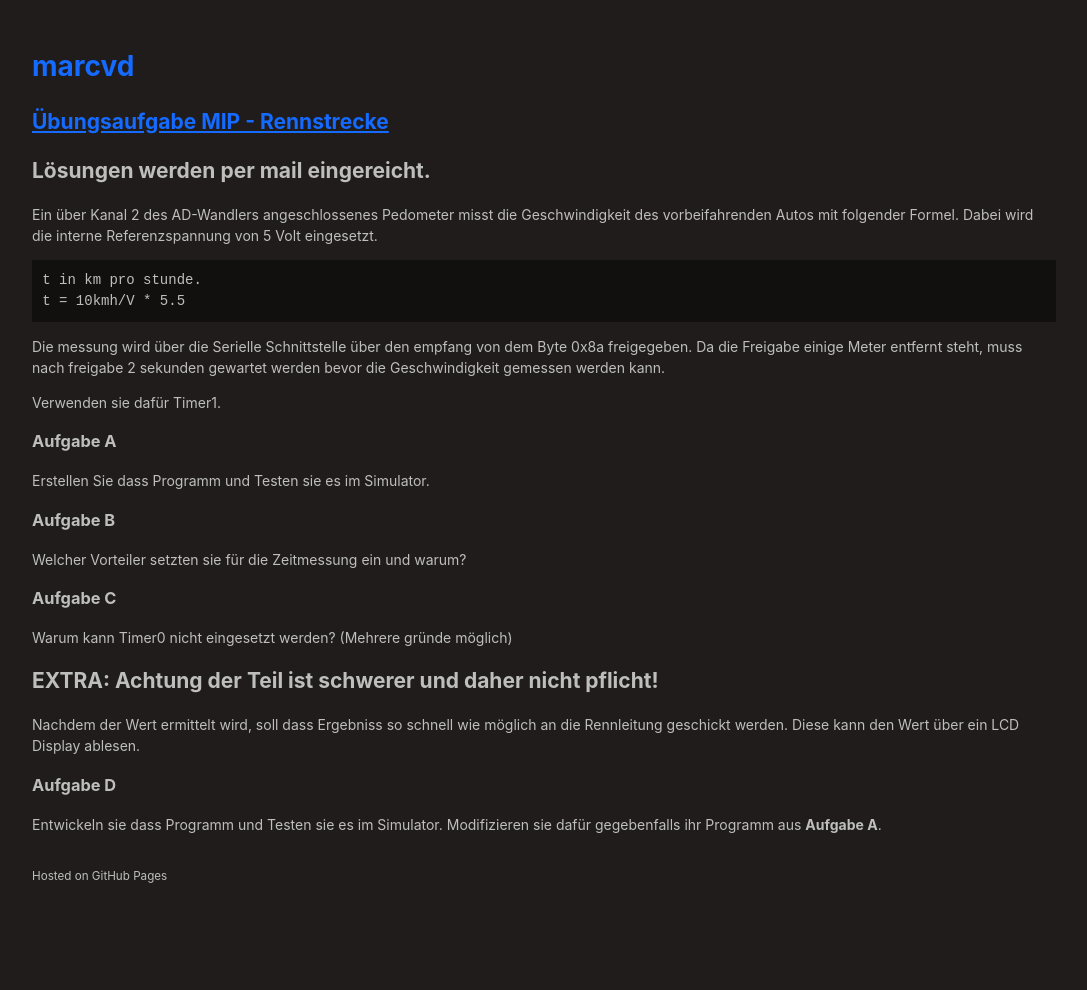
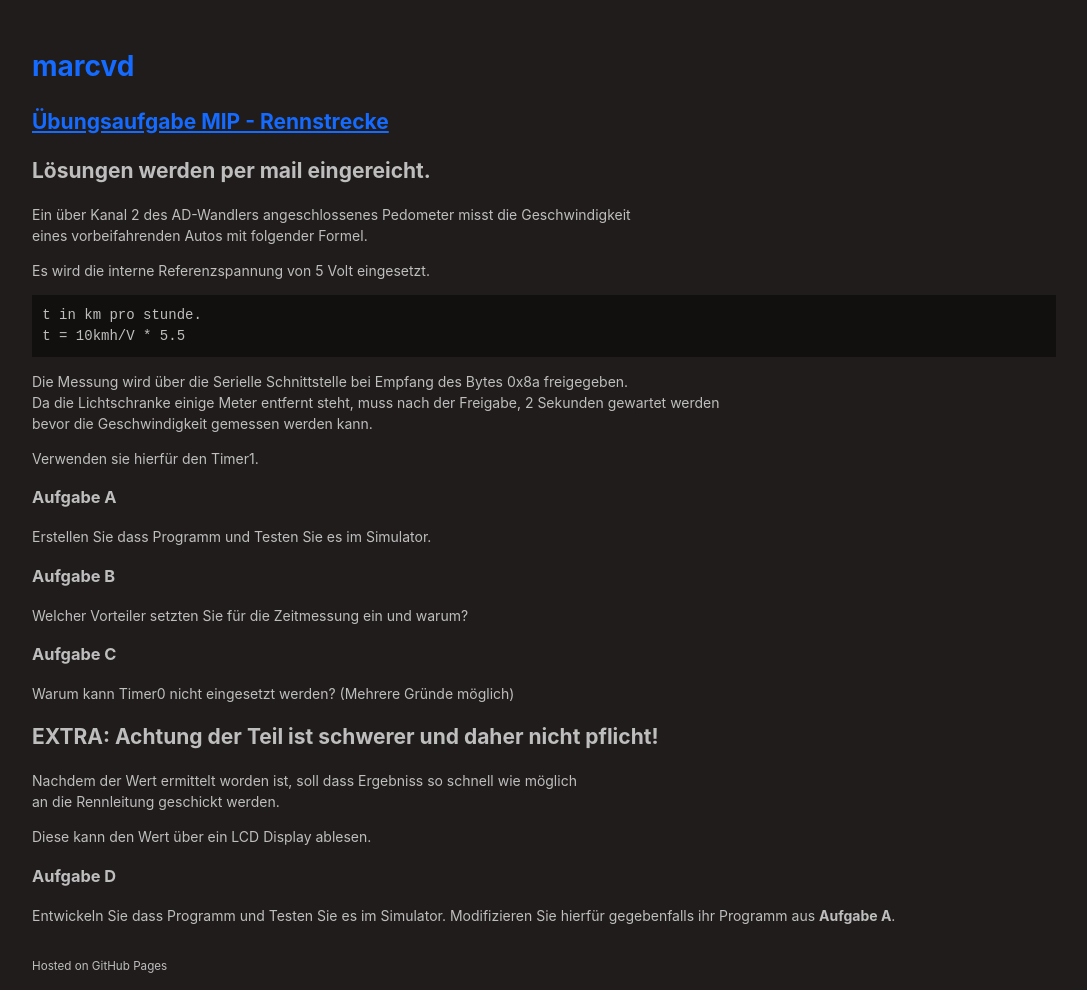
Before and after one commit to marc-q/marc-q.github.io, a Jekyll site: the page built from wiki/ua_mip_rennstrecke.md, in a window 1280 px wide. Shown: the whole page, without its empty margins (96-1183 px from the left). Built offline with Jekyll 4.4.1, drawn with Linux system fonts in a browser that asks for light colours; the repository's description, which GitHub fills in, is left out; before the commit the page ends 900 px from its top, so only the background shows below that.

Commit message:
Update ua_mip_rennstrecke.md

````diff
--- a/wiki/ua_mip_rennstrecke.md
+++ b/wiki/ua_mip_rennstrecke.md
@@ -5,33 +5,38 @@ title: Übungsaufgabe MIP - Rennstrecke
 
 ## Lösungen werden per mail eingereicht.
 
-Ein über Kanal 2 des AD-Wandlers angeschlossenes Pedometer misst die Geschwindigkeit des vorbeifahrenden Autos mit folgender Formel.
-Dabei wird die interne Referenzspannung von 5 Volt eingesetzt.
+Ein über Kanal 2 des AD-Wandlers angeschlossenes Pedometer misst die Geschwindigkeit
+eines vorbeifahrenden Autos mit folgender Formel.
+
+Es wird die interne Referenzspannung von 5 Volt eingesetzt.
 
 ```
 t in km pro stunde.
 t = 10kmh/V * 5.5
 ```
 
-Die messung wird über die Serielle Schnittstelle über den empfang von dem Byte 0x8a freigegeben.
-Da die Freigabe einige Meter entfernt steht, muss nach freigabe 2 sekunden gewartet werden bevor die Geschwindigkeit gemessen werden kann.
+Die Messung wird über die Serielle Schnittstelle bei Empfang des Bytes 0x8a freigegeben.
+Da die Lichtschranke einige Meter entfernt steht, muss nach der Freigabe, 2 Sekunden gewartet werden
+bevor die Geschwindigkeit gemessen werden kann.
 
-Verwenden sie dafür Timer1.
+Verwenden sie hierfür den Timer1.
 
 ### Aufgabe A
-Erstellen Sie dass Programm und Testen sie es im Simulator.
+Erstellen Sie dass Programm und Testen Sie es im Simulator.
 
 ### Aufgabe B
-Welcher Vorteiler setzten sie für die Zeitmessung ein und warum?
+Welcher Vorteiler setzten Sie für die Zeitmessung ein und warum?
 
 ### Aufgabe C
-Warum kann Timer0 nicht eingesetzt werden? (Mehrere gründe möglich)
+Warum kann Timer0 nicht eingesetzt werden? (Mehrere Gründe möglich)
 
 ## EXTRA: Achtung der Teil ist schwerer und daher nicht pflicht!
 
-Nachdem der Wert ermittelt wird, soll dass Ergebniss so schnell wie möglich an die Rennleitung geschickt werden.
+Nachdem der Wert ermittelt worden ist, soll dass Ergebniss so schnell wie möglich
+an die Rennleitung geschickt werden.
+
 Diese kann den Wert über ein LCD Display ablesen.
 
 ### Aufgabe D
-Entwickeln sie dass Programm und Testen sie es im Simulator.
-Modifizieren sie dafür gegebenfalls ihr Programm aus **Aufgabe A**.
+Entwickeln Sie dass Programm und Testen Sie es im Simulator.
+Modifizieren Sie hierfür gegebenfalls ihr Programm aus **Aufgabe A**.
````
